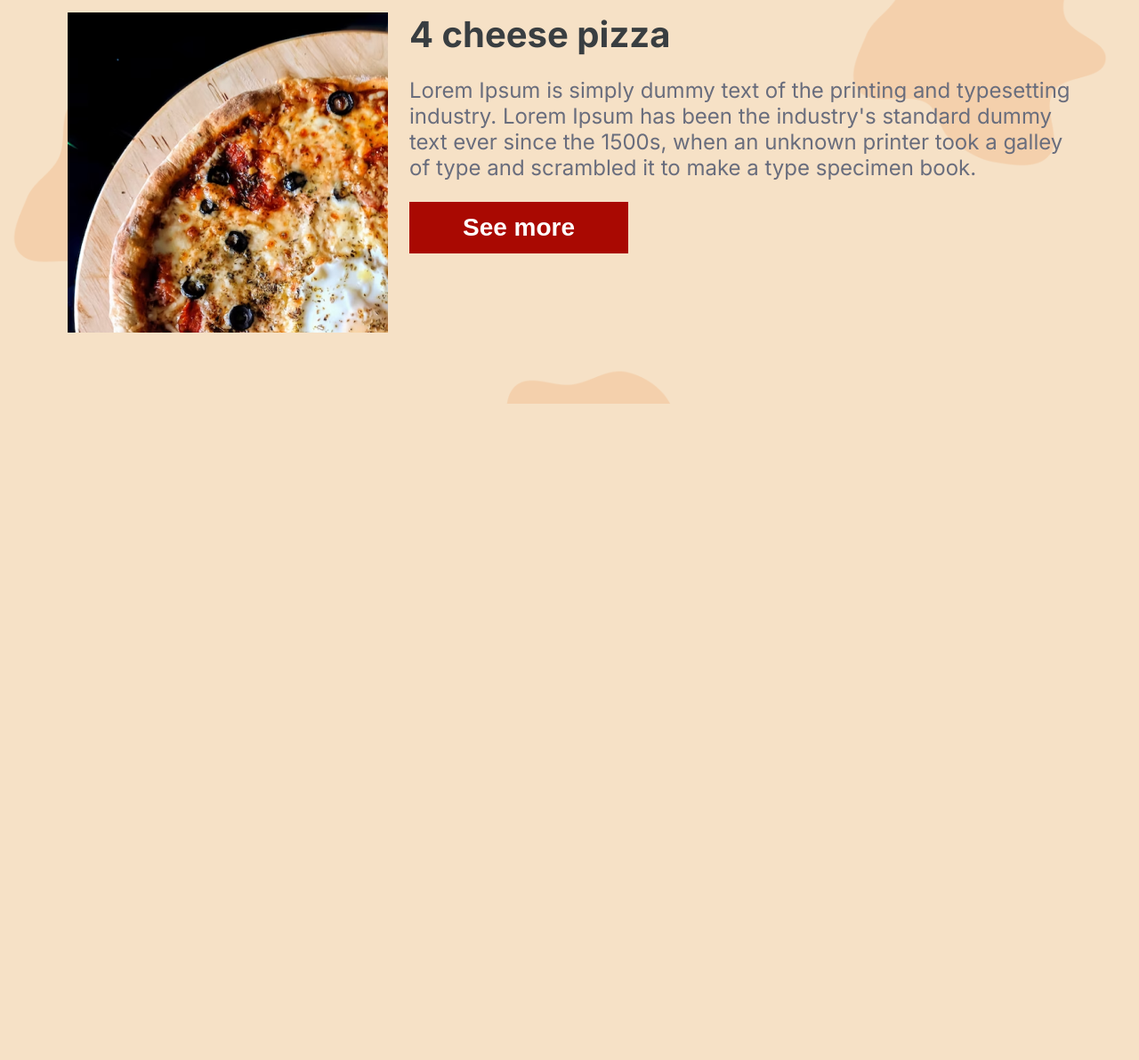
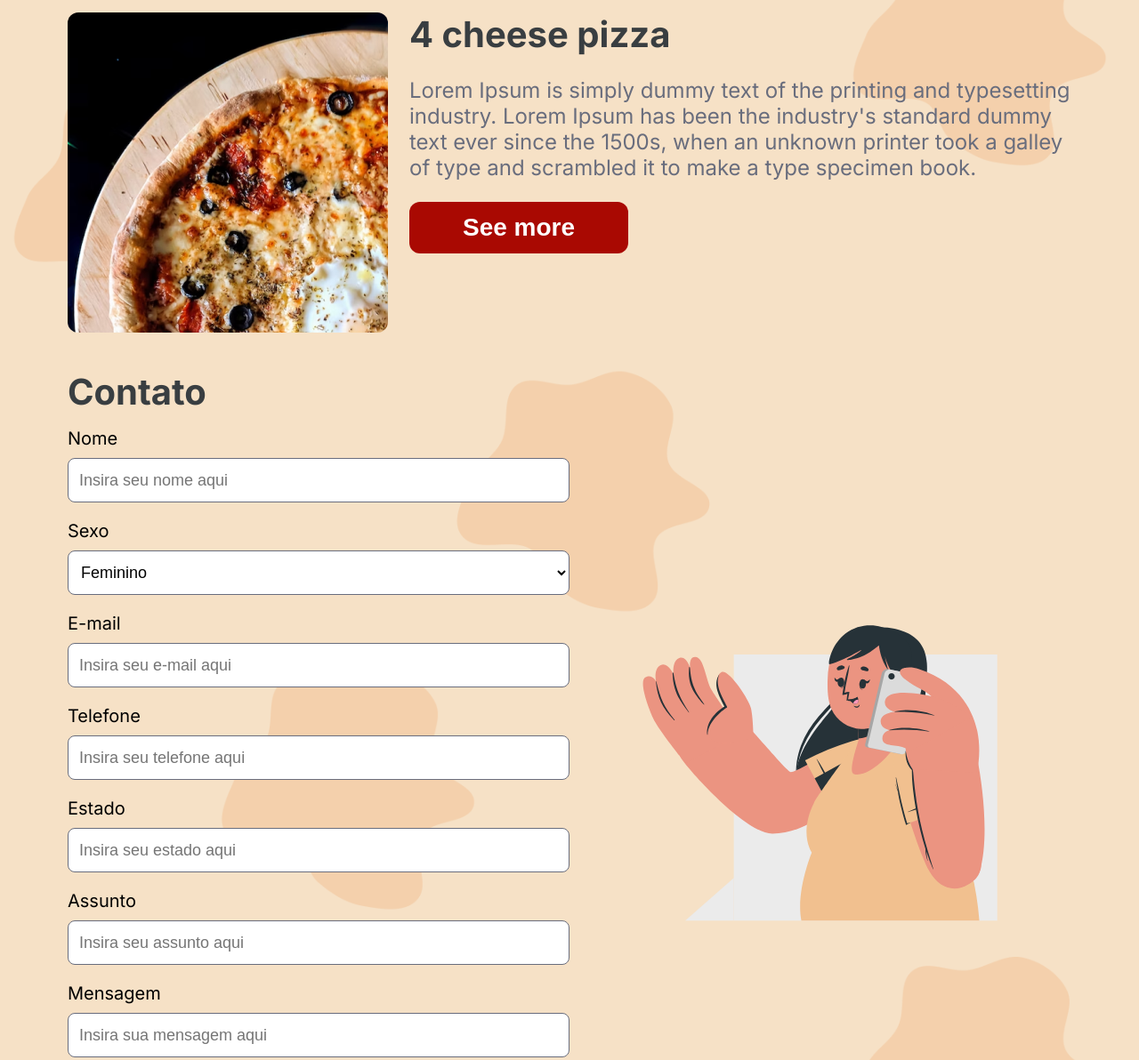
Before and after one commit to samuelguedesalves/MyPizza, a plain HTML site: page index.html in a window 1280 px wide. Shown: the part 1608-2800 px from the top of the page at 89% size. Before the commit the page ends 2062 px from the top, so only its background shows below. Drawn offline with Linux system fonts and the light colour scheme.

Commit message:
feat: add contact form

```diff
--- a/index.html
+++ b/index.html
@@ -35,8 +35,8 @@
     </div>
 
     <img class="image-heading" src="./assets/images/background.png" alt="">
+
     <div class="container-wrapper">
-
       <section class="item">
         <img src="./assets/images/img-1.png" alt="">
 
@@ -79,7 +79,61 @@
         </div>
       </section>
 
+      <div class="contact-form">
+        <h2>Contato</h2>
+
+        <div class="contact-form-wrapper">
+          <form action="">
+            <div class="input-control">
+              <label for="name">Nome</label>
+              <input type="text" id="name" name="name" placeholder="Insira seu nome aqui">
+            </div>
+
+            <div class="input-control">
+              <label for="sexy">Sexo</label>
+              <select name="sexy" id="sexy">
+                <option value="1">Feminino</option>
+                <option value="2">Masculino</option>
+                <option value="3">outros</option>
+              </select>
+            </div>
+
+            <div class="input-control">
+              <label for="email">E-mail</label>
+              <input type="text" id="email" name="email" placeholder="Insira seu e-mail aqui">
+            </div>
+
+            <div class="input-control">
+              <label for="phone">Telefone</label>
+              <input type="text" id="phone" name="phone" placeholder="Insira seu telefone aqui">
+            </div>
+
+            <div class="input-control">
+              <label for="state">Estado</label>
+              <input type="text" id="state" name="state" placeholder="Insira seu estado aqui">
+            </div>
+
+            <div class="input-control">
+              <label for="talk">Assunto</label>
+              <input type="text" id="talk" name="talk" placeholder="Insira seu assunto aqui">
+            </div>
+
+            <div class="input-control">
+              <label for="message">Mensagem</label>
+              <input type="text" id="message" name="message" placeholder="Insira sua mensagem aqui">
+            </div>
+
+            <button type="submit">
+              Enviar formulario
+            </button>
+          </form>
+          <div>
+            <img src="./assets/images/people.svg" alt="">
+          </div>
+        </div>
+      </div>
     </div>
+
   </main>
 </body>
 
--- a/styles.scss
+++ b/styles.scss
@@ -119,17 +119,19 @@ main {
             margin-bottom: 0;
         }
 
+        & img {
+            width: 36rem;
+            height: 36rem;
+            object-fit: cover;
+            object-position: center;
+            border-radius: 1.2rem;
+        }
+
         & .item-content {
             display: flex;
             flex-direction: column;
             row-gap: 2.4rem;
 
-            & img {
-                width: 36rem;
-                height: 36rem;
-                object-fit: cover;
-                object-position: center;
-            }
 
             & h2 {
                 font-size: 4rem;
@@ -150,7 +152,79 @@ main {
                 height: fit-content;
                 padding: 1.3rem 6rem;
                 border: 0;
+                border-radius: 1.2rem;
             }
         }
     }
+
+    & .container-wrapper .contact-form {
+        h2 {
+            font-size: 4rem;
+            font-weight: bold;
+            color: var(--color-text-heading);
+            margin-bottom: 1.6rem;
+        }
+
+        .contact-form-wrapper {
+            display: grid;
+            grid-template-columns: 1fr 1fr;
+            justify-items: center;
+            align-items: center;
+
+            img {
+                width: 40rem;
+            }
+        }
+
+        form {
+            width: 100%;
+
+            .input-control {
+                &:not(:last-child) {
+                    margin-bottom: 2rem;
+                }
+
+                label {
+                    display: block;
+                    font-size: 2rem;
+                    margin-bottom: 1rem;
+                }
+
+                input {
+                    display: block;
+                    width: 100%;
+                    height: 5rem;
+                    padding-inline: 1.2rem;
+                    font-size: 1.8rem;
+                    background: var(--color-white);
+                    border: solid 0.1rem var(--color-text-paragraph);
+                    border-radius: 0.8rem;
+
+
+                }
+
+                select {
+                    width: 100%;
+                    height: 5rem;
+                    font-size: 1.8rem;
+                    padding-inline: 1rem;
+                    background: var(--color-white);
+                    border: solid 0.1rem var(--color-text-paragraph);
+                    border-radius: 0.8rem;
+                }
+            }
+
+            button {
+                height: 5rem;
+                padding-inline: 4rem;
+                font-size: 2rem;
+                background: var(--color-red);
+                border: 0;
+                color: var(--color-white);
+                border-radius: 0.8rem;
+            }
+        }
+
+
+    }
 }
```
Also changed, not shown: assets/images/people.svg (added), styles.css, 1 other file.
